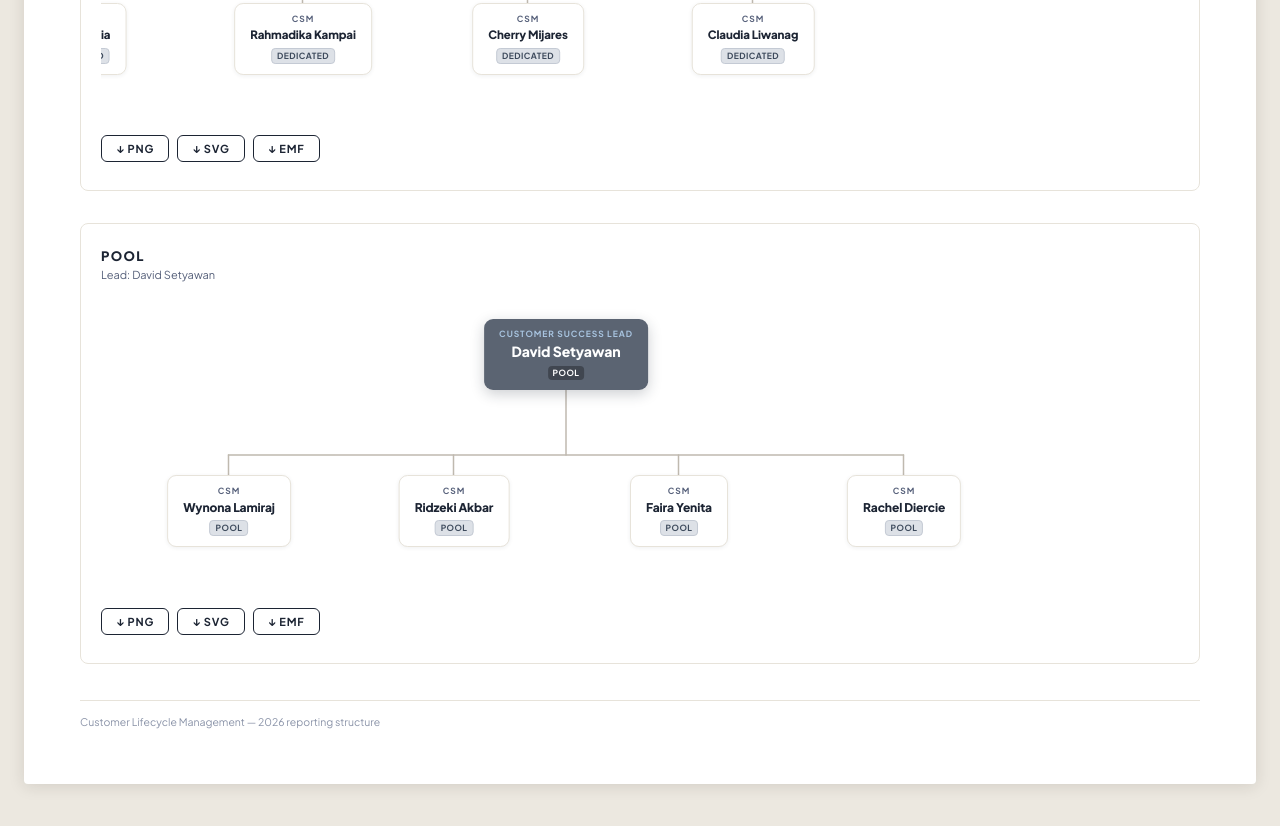
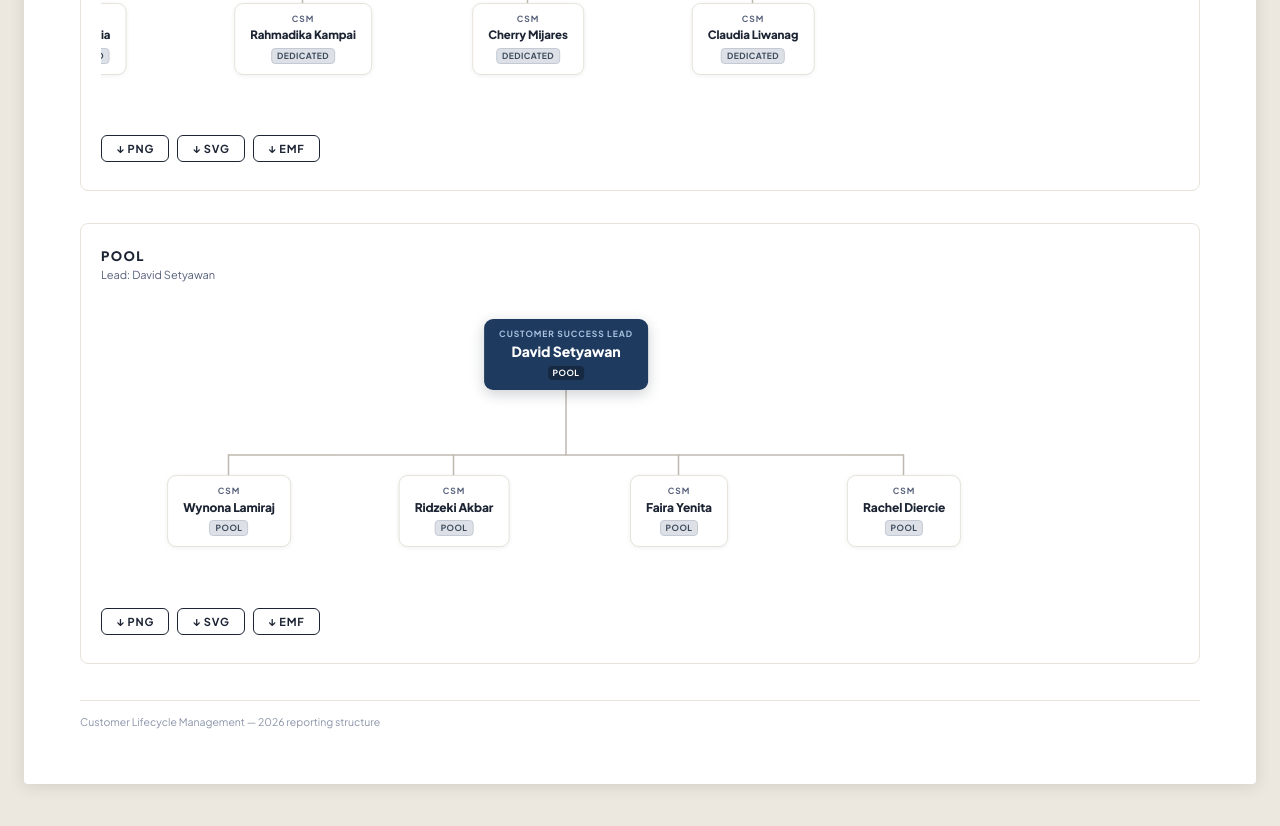
Before and after one commit to sabiqovsky/clm, a website: page teams.html in a window 1280 px wide. Shown: the part 1224-2050 px from the top of the page. Drawn offline with nearby package versions, Linux system fonts and the light colour scheme.

Commit message:
David card now navy like other dept heads

```diff
--- a/teams.html
+++ b/teams.html
@@ -254,8 +254,6 @@ function cardCls(n){
 }
 
 function cardBg(n){
-  var rg = n.rg&&n.rg[0];
-  if(n.lv===0&&!n.head&&rg) return 'background:var(--'+rg+');'; /* lead-as-root (David) */
   if(n.lv===1&&n.lead) return 'background:var(--c-lead-bg);';
   return '';
 }
```
Also changed, not shown: index.html (+0 -1 lines).
